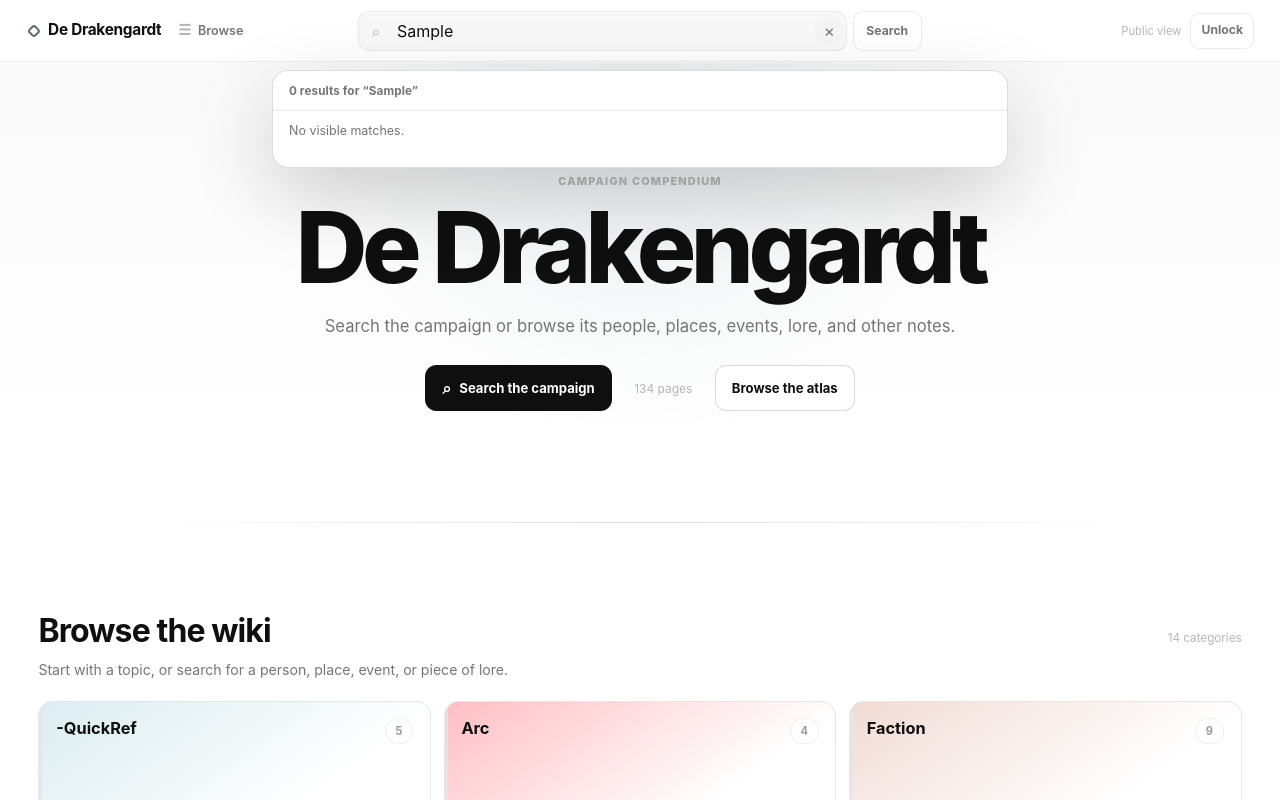
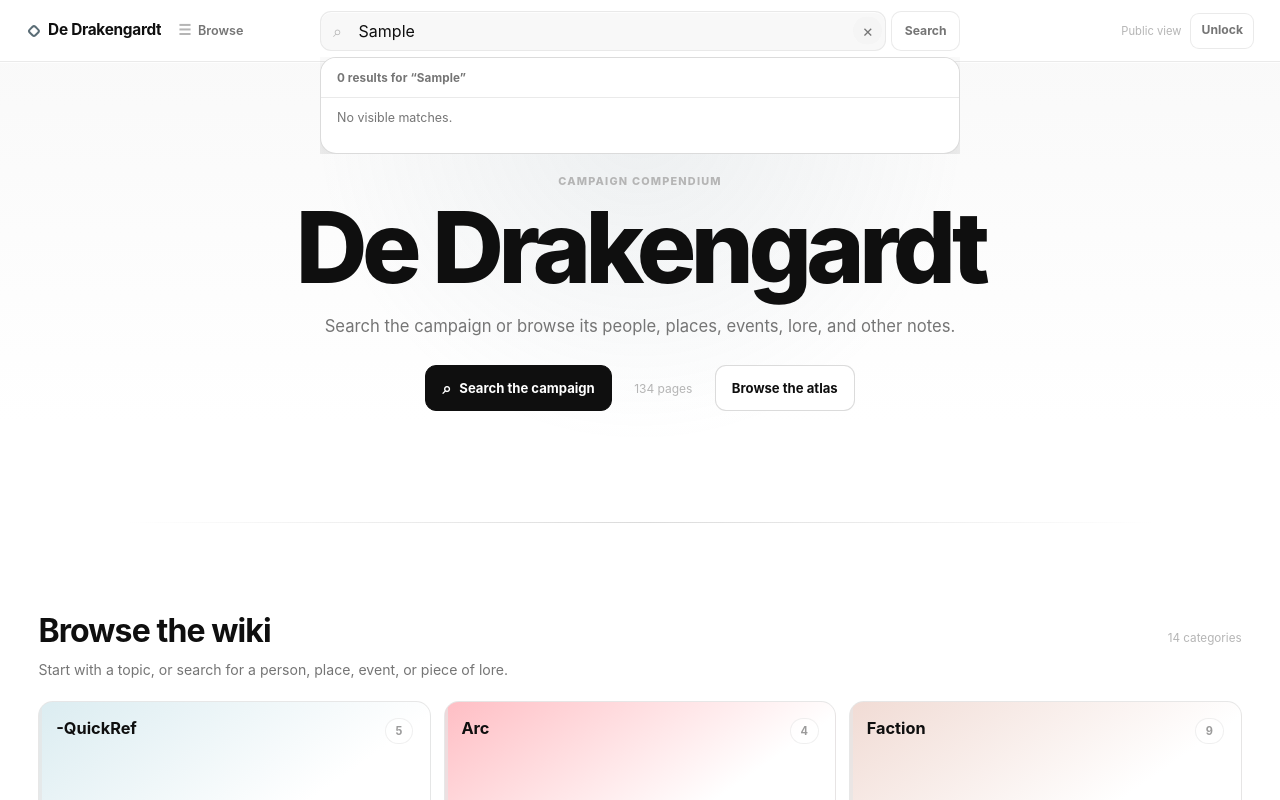
Before and after one commit to thatoneguydan/dndwiki-DeDrakengardt, a plain HTML site: page site/index.html in a window 1280 px wide. Both pictures are taken after typing "Sample" into the empty fields and a click on the button "Search". Shown: the top 800 px of the page. Drawn offline with Linux system fonts and the light colour scheme.

Commit message:
Publish dndwiki generated site

```diff
--- a/site/index.html
+++ b/site/index.html
@@ -9,14 +9,29 @@
   <link rel="stylesheet" href="./styles.css">
   <link rel="stylesheet" href="./runtime/reader-chrome-refresh.css">
   <style id="dndwiki-reader-v41-fidelity">
-    /* v4.1 fidelity/layout corrections. Authored note semantics remain in the renderer. */
+    /* v4.1+ fidelity/layout corrections. Authored note semantics remain in the renderer. */
     .dndwiki-shell .dndwiki-search-shortcut {
       display: none !important;
     }
 
-    .dndwiki-shell .dndwiki-search {
+    /*
+      Keep the search row, generated page header, article body, empty states, and
+      result surface on one canonical reading axis. Percentage-based Minimal
+      reading width is allowed only where the containing width matches the page
+      layout, so it cannot shrink against an unrelated masthead grid track.
+    */
+    .dndwiki-shell .dndwiki-search,
+    .dndwiki-shell .dndwiki-main > .dndwiki-page-header,
+    .dndwiki-shell .dndwiki-page,
+    .dndwiki-shell .dndwiki-empty,
+    .dndwiki-shell .dndwiki-missing,
+    .dndwiki-shell .dndwiki-gated {
       width: var(--dndwiki-reading-max) !important;
       max-width: 100% !important;
+      margin-inline: auto;
+    }
+
+    .dndwiki-shell .dndwiki-search {
       justify-self: center !important;
     }
 
@@ -24,9 +39,41 @@
       padding-right: 2.25rem !important;
     }
 
+    /* Search results inherit the exact search-row edges instead of opening as
+       a separately centered floating width. */
+    .dndwiki-shell .dndwiki-search [data-dndwiki-search-results] > .dndwiki-search-results {
+      position: static !important;
+      inset: auto !important;
+      width: 100% !important;
+      max-width: none !important;
+      margin: 0 !important;
+      transform: none !important;
+    }
+
     @media (min-width: 981px) {
       .dndwiki-shell .dndwiki-topbar {
-        grid-template-columns: minmax(14rem, 1fr) minmax(19rem, 40rem) minmax(13rem, 1fr) !important;
+        grid-template-columns: minmax(0, 1fr) minmax(19rem, var(--line-width)) minmax(0, 1fr) !important;
+      }
+
+      .dndwiki-shell .dndwiki-search {
+        width: 100% !important;
+      }
+    }
+
+    @media (max-width: 980px) {
+      .dndwiki-shell .dndwiki-topbar {
+        padding-inline: clamp(1rem, 3vw, 2.75rem) !important;
+      }
+
+      .dndwiki-shell .dndwiki-search {
+        width: var(--dndwiki-reading-max) !important;
+        max-width: 100% !important;
+      }
+    }
+
+    @media (max-width: 860px) {
+      .dndwiki-shell .dndwiki-topbar {
+        padding-inline: clamp(.85rem, 3.5vw, 1.4rem) !important;
       }
     }
 
@@ -88,10 +135,6 @@
     }
 
     @media (max-width: 620px) {
-      .dndwiki-shell .dndwiki-search {
-        width: 100% !important;
-      }
-
       .dndwiki-shell .dndwiki-page-header h1 {
         font-size: clamp(1.75rem, 8.5vw, 2.45rem) !important;
       }
```
